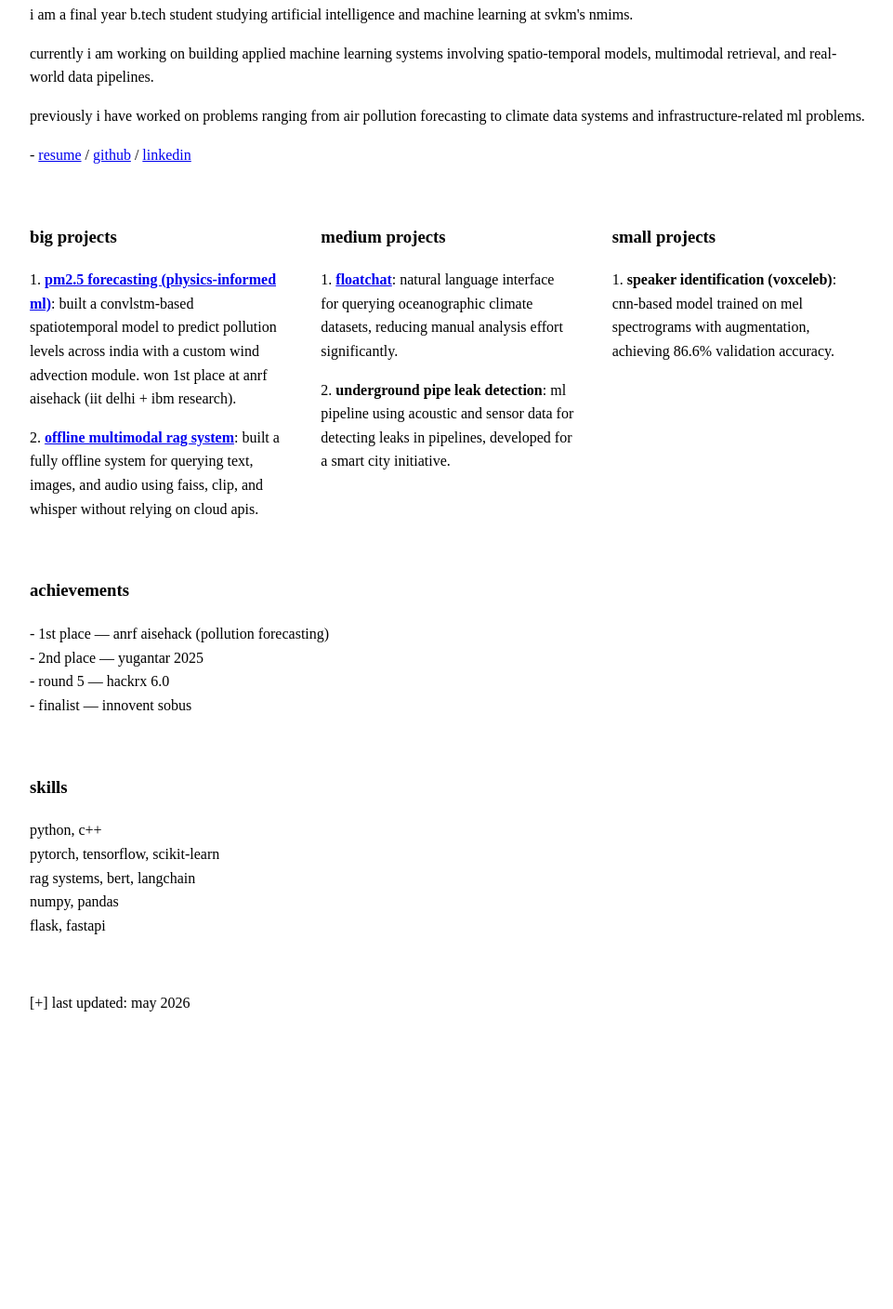
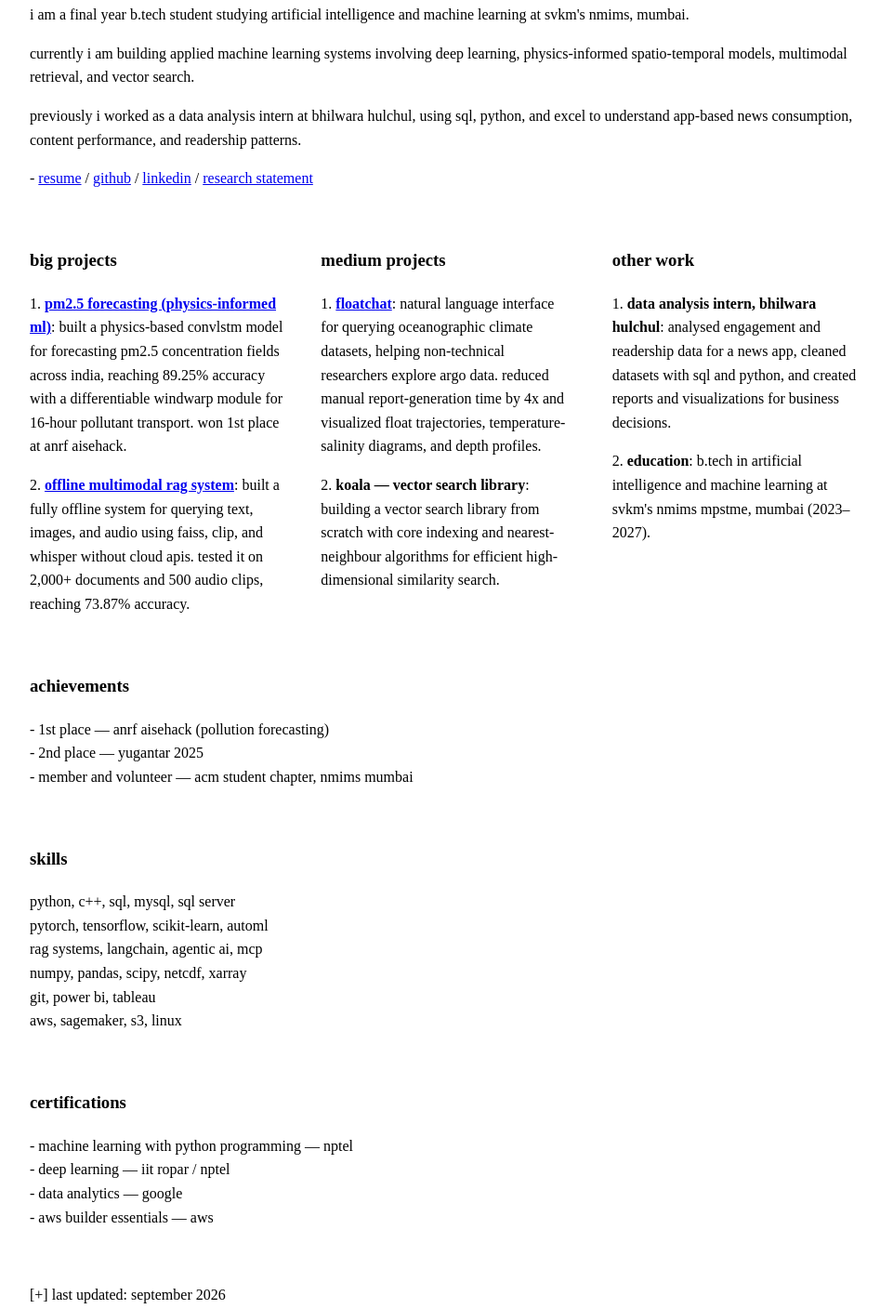
Before and after one commit to kartiks15/kartiks15.github.io, a plain HTML site: page profile.html in a window 1280 px wide. Shown: the part 95-1503 px from the top of the page at 93% size, without its empty margins (158-1119 px from the left). Before the commit the page ends 1227 px from the top, so only its background shows below. Drawn offline with Linux system fonts and the light colour scheme.

Commit message:
added research statement

```diff
--- a/profile.html
+++ b/profile.html
@@ -8,21 +8,21 @@
 
     <h2>Kartik Soni</h2>
     <p>
-        i am a final year b.tech student studying artificial intelligence and machine learning at svkm's nmims.
+        i am a final year b.tech student studying artificial intelligence and machine learning at svkm's nmims, mumbai.
     </p>
 
     <p>
-        currently i am working on building applied machine learning systems involving spatio-temporal models,
-        multimodal retrieval, and real-world data pipelines.
+        currently i am building applied machine learning systems involving deep learning, physics-informed
+        spatio-temporal models, multimodal retrieval, and vector search.
     </p>
 
     <p>
-        previously i have worked on problems ranging from air pollution forecasting to climate data systems
-        and infrastructure-related ml problems.
+        previously i worked as a data analysis intern at bhilwara hulchul, using sql, python, and excel to
+        understand app-based news consumption, content performance, and readership patterns.
     </p>
 
     <p>
-        - <a href="https://kartiks15.github.io/docs/Kartik_Resume.pdf">resume</a> / <a href="https://github.com/kartiks15">github</a> / <a href="https://www.linkedin.com/in/kartiksoni1/">linkedin</a>
+        - <a href="https://kartiks15.github.io/docs/Kartik_Resume.pdf">resume</a> / <a href="https://github.com/kartiks15">github</a> / <a href="https://www.linkedin.com/in/kartiksoni1/">linkedin</a> / <a href="https://kartiks15.github.io/docs/Research Associate Statement.pdf">research statement</a>
     </p>
 
     <br>
@@ -34,14 +34,15 @@
             <h3>big projects</h3>
 
             <p>
-                1. <b><a href="https://github.com/kartiks15/ANRF_AISEHack_VibeCoders">pm2.5 forecasting (physics-informed ml)</a></b>: built a convlstm-based spatiotemporal model
-                to predict pollution levels across india with a custom wind advection module. won 1st place at
-                anrf aisehack (iit delhi + ibm research).
+                1. <b><a href="https://github.com/kartiks15/ANRF_AISEHack_VibeCoders">pm2.5 forecasting (physics-informed ml)</a></b>: built a physics-based convlstm model
+                for forecasting pm2.5 concentration fields across india, reaching 89.25% accuracy with a
+                differentiable windwarp module for 16-hour pollutant transport. won 1st place at anrf aisehack.
             </p>
 
             <p>
                 2. <b><a href="https://github.com/kartiks15/Private-RAG">offline multimodal rag system</a></b>: built a fully offline system for querying text, images,
-                and audio using faiss, clip, and whisper without relying on cloud apis.
+                and audio using faiss, clip, and whisper without cloud apis. tested it on 2,000+ documents and
+                500 audio clips, reaching 73.87% accuracy.
             </p>
         </div>
 
@@ -51,22 +52,29 @@
 
             <p>
                 1. <b><a href="https://github.com/kartiks15/FloatChat">floatchat</a></b>: natural language interface for querying oceanographic climate datasets,
-                reducing manual analysis effort significantly.
+                helping non-technical researchers explore argo data. reduced manual report-generation time by 4x
+                and visualized float trajectories, temperature-salinity diagrams, and depth profiles.
             </p>
 
             <p>
-                2. <b>underground pipe leak detection</b>: ml pipeline using acoustic and sensor data for detecting
-                leaks in pipelines, developed for a smart city initiative.
+                2. <b>koala — vector search library</b>: building a vector search library from scratch with core
+                indexing and nearest-neighbour algorithms for efficient high-dimensional similarity search.
             </p>
         </div>
 
-        <!-- SMALL PROJECTS -->
+        <!-- OTHER WORK -->
         <div style="flex: 1;">
-            <h3>small projects</h3>
+            <h3>other work</h3>
 
             <p>
-                1. <b>speaker identification (voxceleb)</b>: cnn-based model trained on mel spectrograms with
-                augmentation, achieving 86.6% validation accuracy.
+                1. <b>data analysis intern, bhilwara hulchul</b>: analysed engagement and readership data for a
+                news app, cleaned datasets with sql and python, and created reports and visualizations for business
+                decisions.
+            </p>
+
+            <p>
+                2. <b>education</b>: b.tech in artificial intelligence and machine learning at svkm's nmims mpstme,
+                mumbai (2023–2027).
             </p>
         </div>
 
@@ -78,24 +86,34 @@
     <p>
         - 1st place — anrf aisehack (pollution forecasting)<br>
         - 2nd place — yugantar 2025<br>
-        - round 5 — hackrx 6.0<br>
-        - finalist — innovent sobus
+        - member and volunteer — acm student chapter, nmims mumbai
     </p>
 
     <br>
 
     <h3>skills</h3>
     <p>
-        python, c++<br>
-        pytorch, tensorflow, scikit-learn<br>
-        rag systems, bert, langchain<br>
-        numpy, pandas<br>
-        flask, fastapi<br>
+        python, c++, sql, mysql, sql server<br>
+        pytorch, tensorflow, scikit-learn, automl<br>
+        rag systems, langchain, agentic ai, mcp<br>
+        numpy, pandas, scipy, netcdf, xarray<br>
+        git, power bi, tableau<br>
+        aws, sagemaker, s3, linux
     </p>
 
     <br>
 
-    <p>[+] last updated: may 2026</p>
+    <h3>certifications</h3>
+    <p>
+        - machine learning with python programming — nptel<br>
+        - deep learning — iit ropar / nptel<br>
+        - data analytics — google<br>
+        - aws builder essentials — aws
+    </p>
+
+    <br>
+
+    <p>[+] last updated: september 2026</p>
 
 </body>
 </html>
```
Also changed, not shown: 1 other file.
